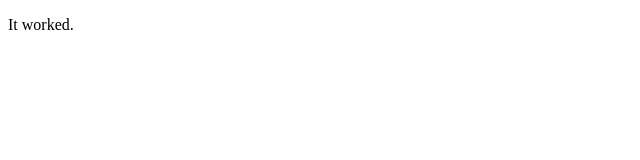
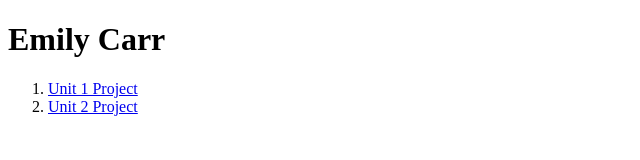
Before and after one commit to EmilyCarr334/EmilyCarr334.github.io, a plain HTML site: page index.html in a window 1280 px wide. Shown: the whole page, without its empty margins (0-640 px from the left). Drawn offline with Linux system fonts and the light colour scheme.

Commit message:
Edited index.html to include hyperlinks

```diff
--- a/index.html
+++ b/index.html
@@ -9,7 +9,11 @@
 </head>
 
 <body>
-<p>It worked.</p>
+<h1>Emily Carr</h1>
+  <ol>
+    <li><a href="https://CIS-099-Unit-1-Project.ecarr334.repl.co">Unit 1 Project</a></li>
+    <li><a href="https://CIS-099-Unit-2-Project.ecarr334.repl.co">Unit 2 Project</a></li>
+  </ol>
 </body>
 
 </html>
```
